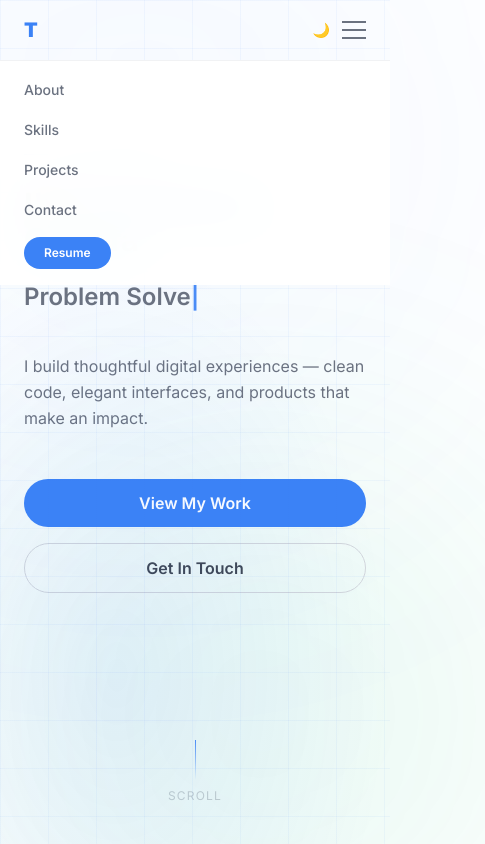
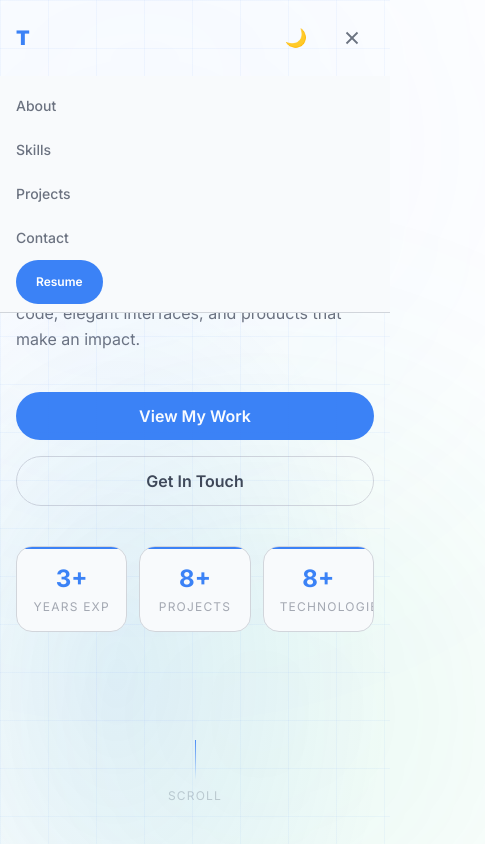
Before and after one commit to tizreal/my-portfolio, a Next.js app: page / in a window 390 px wide. Both pictures are taken after a click on the button "Toggle menu". Shown: the top 844 px of the page, 485 px wide, since content can reach past the window. Built offline with nearby package versions, Linux system fonts and the light colour scheme.

Commit message:
Added mobile responsiveness

```diff
--- a/app/components/About.js
+++ b/app/components/About.js
@@ -29,7 +29,7 @@ export default function About() {
   const [gridRef, gridRevealed] = useReveal();
 
   return (
-    <section id="about" className="py-20 px-6">
+    <section id="about" className="py-20 px-4 md:px-6">
       <div className="max-w-5xl mx-auto">
         {/* Heading */}
         <h2 className="font-display text-[2rem] md:text-5xl font-bold text-foreground mb-4 text-center">
--- a/app/components/Experience.js
+++ b/app/components/Experience.js
@@ -66,12 +66,12 @@ export default function Experience() {
   const [gridRef, gridRevealed] = useReveal();
 
   return (
-    <section id="projects" className="py-20 px-6">
+    <section id="projects" className="py-20 px-4 md:px-6">
       <div className="max-w-5xl mx-auto">
         <h2 className="font-display text-[2rem] md:text-5xl font-bold text-foreground mb-4 text-center">Projects</h2>
         <p className="text-muted text-base leading-relaxed mb-16 max-w-xl text-center mx-auto">Things I&apos;ve designed, built, and shipped.</p>
 
-        <div ref={gridRef} className="grid md:grid-cols-2 lg:grid-cols-3 gap-6">
+        <div ref={gridRef} className="grid sm:grid-cols-2 lg:grid-cols-3 gap-6">
           {projects.map((project, index) => (
             <div
               key={project.title}
--- a/app/components/Hero.js
+++ b/app/components/Hero.js
@@ -41,32 +41,32 @@ export default function Hero() {
   return (
     <section
       id="hero"
-      className="min-h-screen flex flex-col px-6 relative overflow-hidden"
+      className="min-h-screen flex flex-col px-4 md:px-6 relative overflow-hidden"
     >
       <div className="absolute inset-0 pointer-events-none hero-glow" />
       <div className="absolute inset-0 pointer-events-none hero-light-grid" />
 
       <div className="flex-1 flex items-center py-20">
         <div className="max-w-5xl mx-auto w-full">
-          <div className="flex items-center justify-between gap-12">
+          <div className="flex flex-col lg:flex-row lg:items-center lg:justify-between gap-10 w-full">
 
-            {/* Left: text content */}
-            <div className="max-w-2xl">
+            {/* Text content */}
+            <div className="w-full max-w-2xl">
               <div className="flex items-center gap-2 text-accent text-xs uppercase tracking-widest font-medium mb-6">
                 <span className="w-6 h-px bg-accent" />
                 Hello, World!
               </div>
 
-              <h1 className="font-display text-[2rem] md:text-5xl lg:text-6xl font-bold leading-[1.1] mb-6">
+              <h1 className="font-display text-3xl md:text-5xl lg:text-6xl font-bold leading-[1.1] mb-6">
                 <span className="text-foreground">I&apos;m </span><span className="gradient-text">Temiloluwa Odunfa</span>
               </h1>
 
-              <h2 className="font-display text-2xl md:text-[2rem] text-muted font-semibold mb-8 h-10">
+              <h2 className="font-display text-xl md:text-[2rem] text-muted font-semibold mb-8 h-9 md:h-10">
                 <span>{displayed}</span>
                 <span className="animate-pulse text-accent">|</span>
               </h2>
 
-              <p className="text-muted text-base max-w-xl mb-12 leading-relaxed">
+              <p className="text-muted text-base max-w-xl mb-10 leading-relaxed">
                 I build thoughtful digital experiences — clean code, elegant
                 interfaces, and products that make an impact.
               </p>
@@ -77,7 +77,7 @@ export default function Hero() {
                     const projects = document.querySelector("#projects");
                     if (projects) projects.scrollIntoView({ behavior: "smooth" });
                   }}
-                  className="px-8 py-3 bg-accent text-white font-semibold rounded-full hover:bg-accent-hover hover:-translate-y-1 transition-all duration-200 focus-visible:outline-none focus-visible:ring-2 focus-visible:ring-accent/50"
+                  className="w-full sm:w-auto px-8 py-3 bg-accent text-white font-semibold rounded-full hover:bg-accent-hover hover:-translate-y-1 transition-all duration-200 focus-visible:outline-none focus-visible:ring-2 focus-visible:ring-accent/50"
                 >
                   View My Work
                 </button>
@@ -86,22 +86,22 @@ export default function Hero() {
                     const contact = document.querySelector("#resume");
                     if (contact) contact.scrollIntoView({ behavior: "smooth" });
                   }}
-                  className="px-8 py-3 border border-border text-foreground/80 font-semibold rounded-full hover:border-accent hover:text-accent hover:-translate-y-1 transition-all duration-200 focus-visible:outline-none focus-visible:ring-2 focus-visible:ring-accent/50"
+                  className="w-full sm:w-auto px-8 py-3 border border-border text-foreground/80 font-semibold rounded-full hover:border-accent hover:text-accent hover:-translate-y-1 transition-all duration-200 focus-visible:outline-none focus-visible:ring-2 focus-visible:ring-accent/50"
                 >
                   Get In Touch
                 </button>
               </div>
             </div>
 
-            {/* Right: stat cards */}
-            <div className="hidden lg:flex flex-col gap-4 shrink-0">
+            {/* Stat cards — horizontal row on mobile, vertical column on desktop */}
+            <div className="grid grid-cols-3 gap-3 w-full lg:flex lg:flex-col lg:gap-4 lg:w-auto lg:shrink-0">
               {stats.map(({ value, label }) => (
                 <div
                   key={label}
-                  className="bg-surface border border-border rounded-2xl px-6 py-5 text-center relative overflow-hidden"
+                  className="bg-surface border border-border rounded-2xl px-4 lg:px-6 py-4 lg:py-5 text-center relative overflow-hidden"
                 >
                   <div className="absolute top-0 left-0 right-0 h-0.5 bg-accent rounded-t-2xl" />
-                  <p className="text-[2rem] font-bold text-accent">{value}</p>
+                  <p className="text-2xl lg:text-[2rem] font-bold text-accent">{value}</p>
                   <p className="text-xs uppercase tracking-widest text-muted/60 mt-1">{label}</p>
                 </div>
               ))}
--- a/app/components/Navbar.js
+++ b/app/components/Navbar.js
@@ -3,17 +3,17 @@
 import { useState, useEffect, startTransition } from "react";
 
 const navLinks = [
-  { label: "About", href: "#about" },
-  { label: "Skills", href: "#skills" },
+  { label: "About",    href: "#about" },
+  { label: "Skills",   href: "#skills" },
   { label: "Projects", href: "#projects" },
-  { label: "Contact", href: "#resume" },
-  { label: "Resume", href: "#resume" },
+  { label: "Contact",  href: "#resume" },
+  { label: "Resume",   href: "#resume" },
 ];
 
 export default function Navbar() {
-  const [scrolled, setScrolled] = useState(false);
-  const [menuOpen, setMenuOpen] = useState(false);
-  const [theme, setTheme] = useState("dark");
+  const [scrolled,  setScrolled]  = useState(false);
+  const [menuOpen,  setMenuOpen]  = useState(false);
+  const [theme,     setTheme]     = useState("dark");
 
   useEffect(() => {
     const handleScroll = () => setScrolled(window.scrollY > 50);
@@ -50,7 +50,8 @@ export default function Navbar() {
           : "bg-transparent"
       }`}
     >
-      <div className="px-6 py-4 flex items-center justify-between">
+      <div className="px-4 md:px-6 py-4 flex items-center justify-between">
+        {/* Logo */}
         <a
           href="#hero"
           onClick={(e) => handleNavClick(e, "#hero")}
@@ -82,8 +83,6 @@ export default function Navbar() {
               )}
             </li>
           ))}
-
-          {/* Theme toggle */}
           <li>
             <button
               onClick={toggleTheme}
@@ -99,34 +98,44 @@ export default function Navbar() {
         <div className="md:hidden flex items-center gap-3">
           <button
             onClick={toggleTheme}
-            className={`text-sm text-muted hover:text-accent transition-colors duration-200 rounded ${focusRing}`}
+            className={`text-lg min-h-11 min-w-11 flex items-center justify-center text-muted hover:text-accent transition-colors duration-200 rounded ${focusRing}`}
             aria-label="Toggle theme"
           >
             {theme === "dark" ? "☀️" : "🌙"}
           </button>
           <button
-            className={`text-muted hover:text-accent transition-colors duration-200 rounded ${focusRing}`}
             onClick={() => setMenuOpen(!menuOpen)}
+            className={`min-h-11 min-w-11 flex items-center justify-center text-muted hover:text-accent transition-colors duration-200 rounded ${focusRing}`}
             aria-label="Toggle menu"
+            aria-expanded={menuOpen}
           >
-            <span className="block w-6 h-0.5 bg-current mb-1.5 transition-all" />
-            <span className="block w-6 h-0.5 bg-current mb-1.5 transition-all" />
-            <span className="block w-6 h-0.5 bg-current transition-all" />
+            {menuOpen ? (
+              <svg width="22" height="22" viewBox="0 0 24 24" fill="none" stroke="currentColor" strokeWidth="2">
+                <line x1="18" y1="6" x2="6" y2="18" />
+                <line x1="6" y1="6" x2="18" y2="18" />
+              </svg>
+            ) : (
+              <svg width="22" height="22" viewBox="0 0 24 24" fill="none" stroke="currentColor" strokeWidth="2">
+                <line x1="3" y1="6" x2="21" y2="6" />
+                <line x1="3" y1="12" x2="21" y2="12" />
+                <line x1="3" y1="18" x2="21" y2="18" />
+              </svg>
+            )}
           </button>
         </div>
       </div>
 
       {/* Mobile dropdown */}
       {menuOpen && (
-        <div className="md:hidden bg-background/95 backdrop-blur-xl px-6 pb-4 border-t border-border/30">
-          <ul className="flex flex-col gap-4 pt-4">
+        <div className="md:hidden bg-surface border-b border-border">
+          <ul className="flex flex-col px-4 py-2">
             {navLinks.map(({ label, href }, index) => (
               <li key={label}>
                 {index === navLinks.length - 1 ? (
                   <a
                     href={href}
                     onClick={(e) => handleNavClick(e, href)}
-                    className={`inline-block bg-accent text-white text-xs font-semibold px-5 py-2 rounded-full hover:bg-accent-hover transition-colors duration-200 ${focusRing}`}
+                    className={`inline-flex items-center min-h-11 bg-accent text-white text-xs font-semibold px-5 py-2 rounded-full hover:bg-accent-hover transition-colors duration-200 ${focusRing}`}
                   >
                     {label}
                   </a>
@@ -134,7 +143,7 @@ export default function Navbar() {
                   <a
                     href={href}
                     onClick={(e) => handleNavClick(e, href)}
-                    className={`text-muted hover:text-accent text-sm font-medium transition-colors duration-200 rounded ${focusRing}`}
+                    className={`flex items-center min-h-11 py-2 text-muted hover:text-accent text-sm font-medium transition-colors duration-200 rounded ${focusRing}`}
                   >
                     {label}
                   </a>
--- a/app/components/Skills.js
+++ b/app/components/Skills.js
@@ -51,7 +51,7 @@ export default function Skills() {
   const [gridRef, gridRevealed] = useReveal();
 
   return (
-    <section id="skills" className="py-20 px-6 bg-surface/50">
+    <section id="skills" className="py-20 px-4 md:px-6 bg-surface/50">
       <div className="max-w-5xl mx-auto">
         <h2 className="font-display text-[2rem] md:text-5xl font-bold text-foreground mb-4 text-center">
           Skills
--- a/app/layout.js
+++ b/app/layout.js
@@ -17,6 +17,7 @@ export default function RootLayout({ children }) {
       className="h-full antialiased scroll-smooth"
     >
       <head>
+        <meta name="viewport" content="width=device-width, initial-scale=1" />
         <link rel="preconnect" href="https://fonts.googleapis.com" />
         <link rel="preconnect" href="https://fonts.gstatic.com" crossOrigin="anonymous" />
         <link
@@ -25,7 +26,7 @@ export default function RootLayout({ children }) {
         />
         <Script id="theme-init" strategy="beforeInteractive" dangerouslySetInnerHTML={{ __html: themeScript }} />
       </head>
-      <body className="min-h-full flex flex-col bg-background text-foreground font-sans">
+      <body className="min-h-full flex flex-col bg-background text-foreground font-sans overflow-x-hidden">
         {/* Primary blob — top-left */}
         <div className="fixed -top-45 -left-45 w-162.5 h-162.5 rounded-full bg-accent/5 blur-[140px] pointer-events-none -z-10" />
         {/* Secondary blob — bottom-right (emerald) */}
```
Also changed, not shown: app/components/Resume.js (+6 -6 lines).
